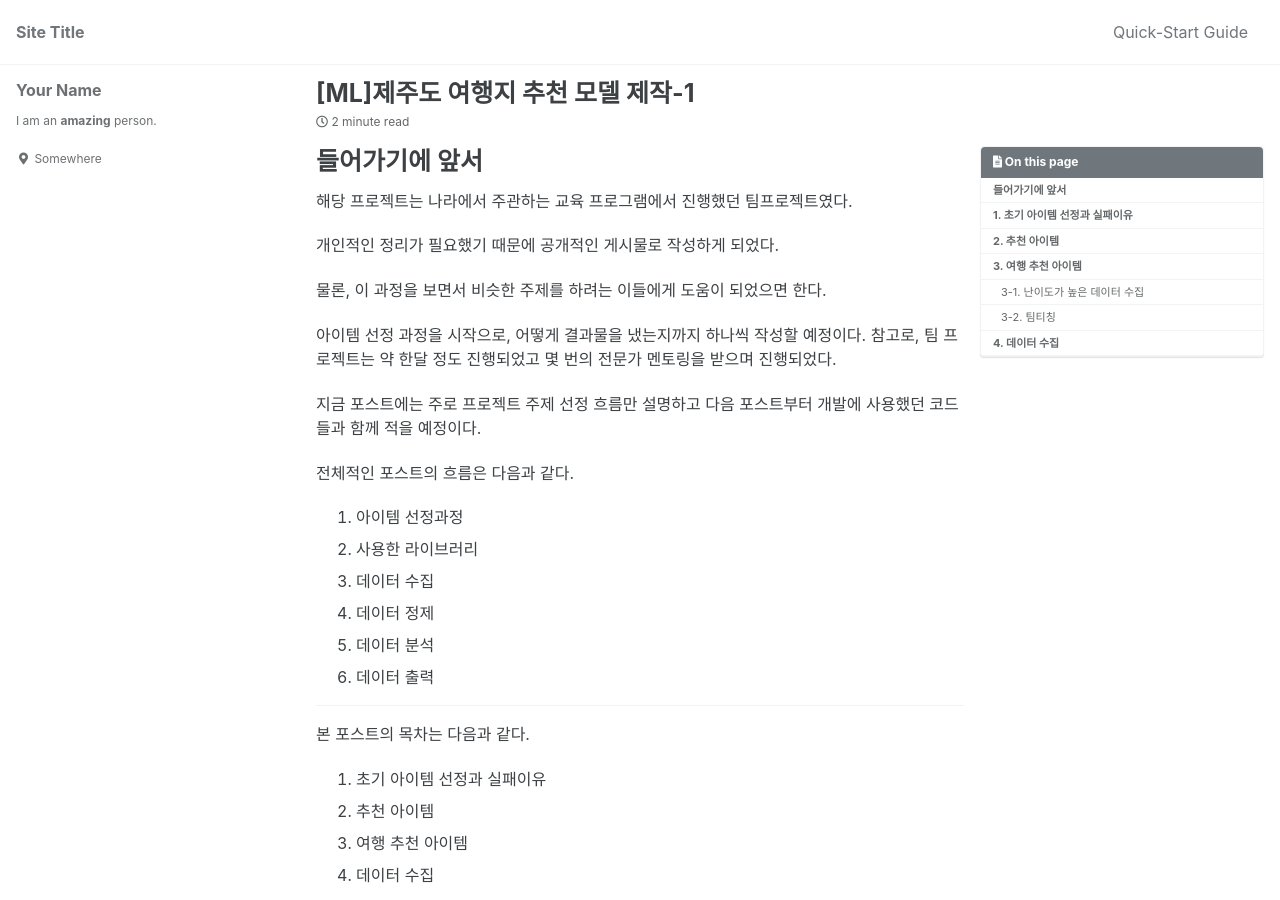
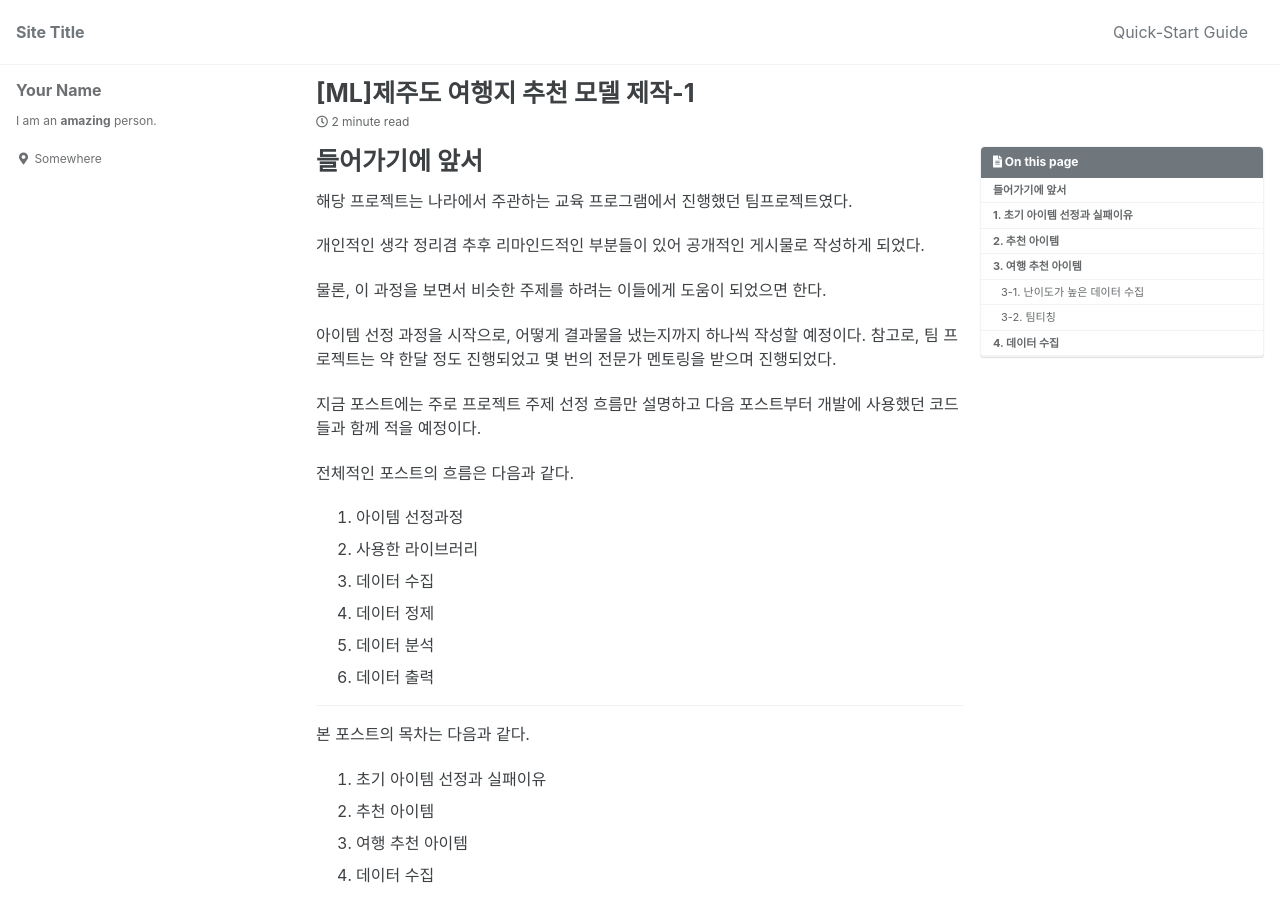
Before and after one commit to ponopono0322/ponopono0322.github.io, a Jekyll site: the page built from _posts/2021-08-23-ml_1.md, in a window 1280 px wide and 900 px high. Built offline with Jekyll 4.4.1, drawn with Linux system fonts in a browser that asks for light colours; cached includes are drawn as plain includes; some web fonts are replaced.

Commit message:
Update 2021-08-23-ml_1.md

```diff
--- a/_posts/2021-08-23-ml_1.md
+++ b/_posts/2021-08-23-ml_1.md
@@ -18,7 +18,7 @@ last_modified_at: 2021-08-26
 
 해당 프로젝트는 나라에서 주관하는 교육 프로그램에서 진행했던 팀프로젝트였다.
 
-개인적인 정리가 필요했기 때문에 공개적인 게시물로 작성하게 되었다.
+개인적인 생각 정리겸 추후 리마인드적인 부분들이 있어 공개적인 게시물로 작성하게 되었다.
 
 물론, 이 과정을 보면서 비슷한 주제를 하려는 이들에게 도움이 되었으면 한다.
 
```
